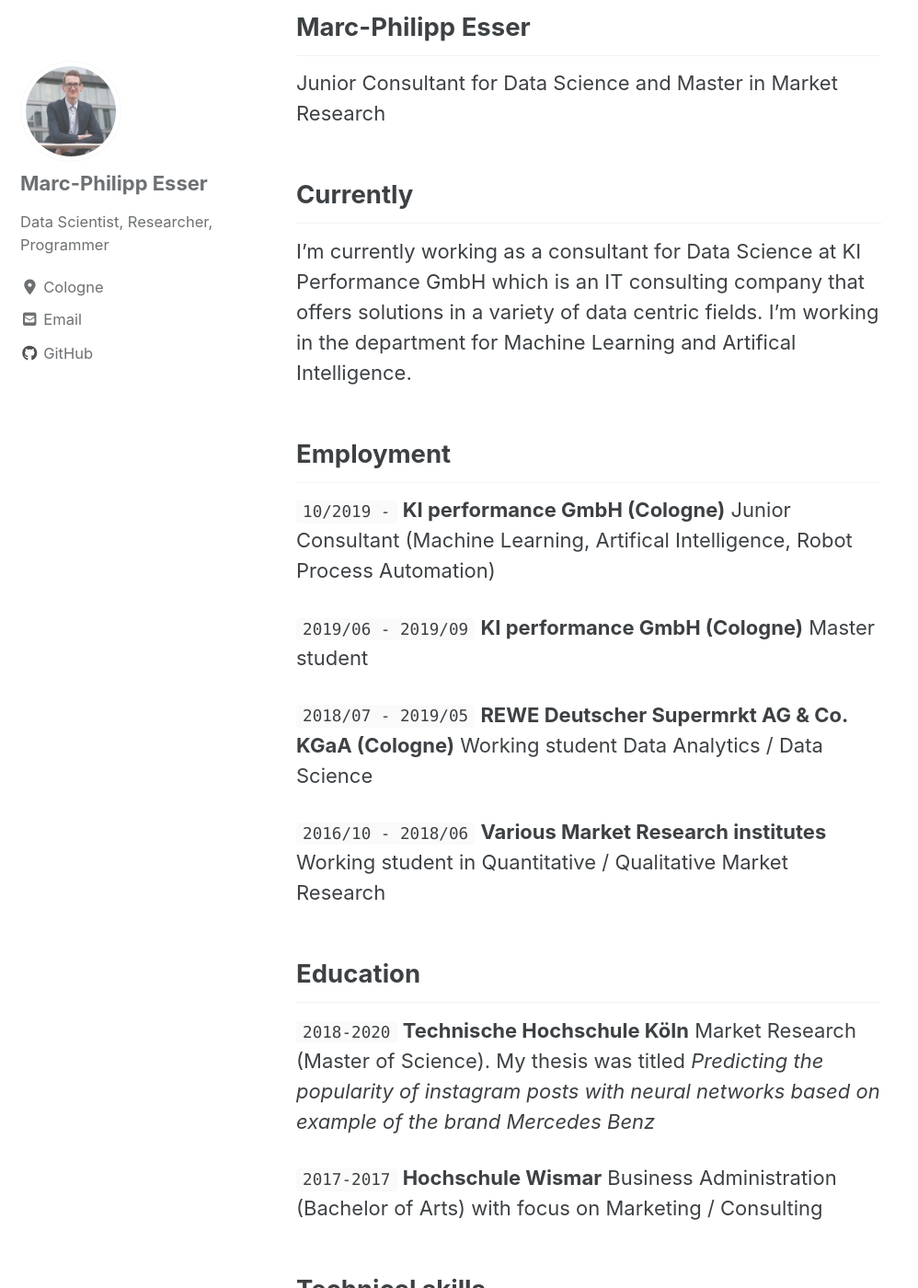
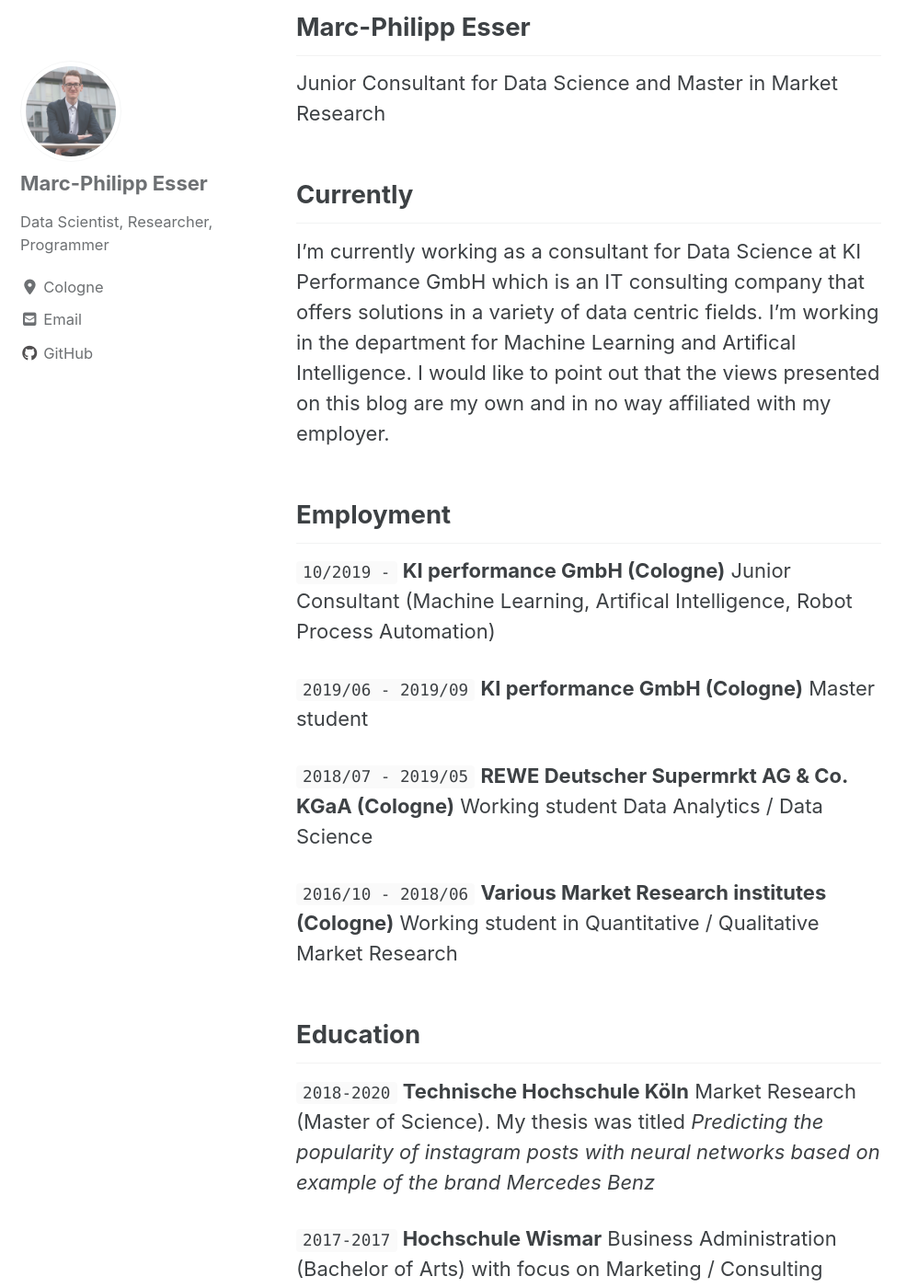
Before and after one commit to m-p-esser/personal-website, a Jekyll site: the page built from _pages/cv.md, in a window 1280 px wide and 1400 px high, scrolled down 272 px. Shown: the whole window at 92% size, without its empty margins (0-998 px from the left). Built offline with Jekyll 4.4.1, drawn with Linux system fonts in a browser that asks for light colours; cached includes are drawn as plain includes; nearby versions of some CDN libraries; some of the changed text lies outside the part shown.

Commit message:
updated CV and index page

```diff
--- a/_pages/cv.md
+++ b/_pages/cv.md
@@ -10,7 +10,7 @@ Junior Consultant for Data Science and Master in Market Research
 
 ## Currently
 
-I'm currently working as a consultant for Data Science at KI Performance GmbH which is an IT consulting company that offers solutions in a variety of data centric fields. I’m working in the department for Machine Learning and Artifical Intelligence.
+I'm currently working as a consultant for Data Science at KI Performance GmbH which is an IT consulting company that offers solutions in a variety of data centric fields. I’m working in the department for Machine Learning and Artifical Intelligence. I would like to point out that the views presented on this blog are my own and in no way affiliated with my employer.
 
 ## Employment
 
@@ -24,7 +24,7 @@ __KI performance GmbH (Cologne)__ Master student
 __REWE Deutscher Supermrkt AG & Co. KGaA (Cologne)__ Working student Data Analytics / Data Science
 
 `2016/10 - 2018/06`
-__Various Market Research institutes__ Working student in Quantitative / Qualitative Market Research
+__Various Market Research institutes (Cologne)__ Working student in Quantitative / Qualitative Market Research
 
 ## Education
 
--- a/index.html
+++ b/index.html
@@ -15,7 +15,7 @@ feature_row:
 - image_path: /assets/images/artifical-intelligence.png
   alt: "Articifial Intelligence image"
   title: "Artificial Intelligence"
-  excerpt: "Training and evaluating NLP and computer vision models"
+  excerpt: "Training and evaluating computer vision models"
 - image_path: /assets/images/deployment.png
   title: "Deployment"
   excerpt: "Deploying models into production by creating data applications"
```
Also changed, not shown: other parts of _pages/cv.md (+2 -2 lines).
